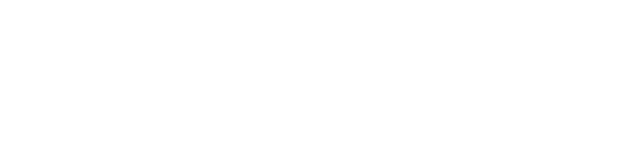
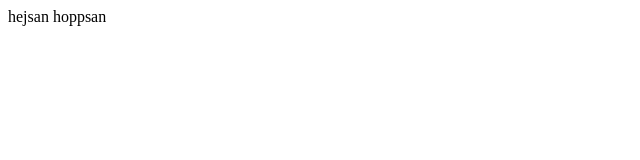
Before and after one commit to ChristianDrakryggen/html-test, a plain HTML site: page index.html in a window 1280 px wide. Shown: the whole page, without its empty margins (0-640 px from the left). Drawn offline with Linux system fonts and the light colour scheme.

Commit message:
added text

```diff
--- a/index.html
+++ b/index.html
@@ -7,6 +7,6 @@
     <title>Document</title>
 </head>
 <body>
-
+    hejsan hoppsan
 </body>
 </html>
```
